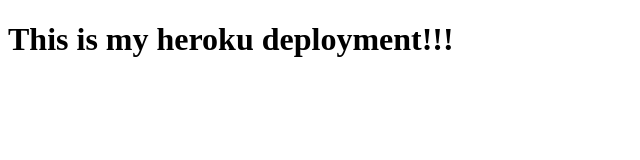
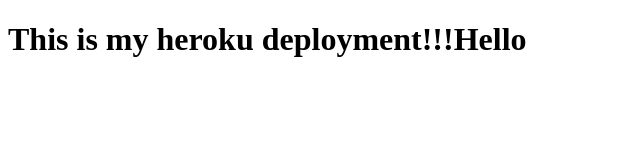
Before and after one commit to jagsdep/deployment-demo, a website: page index.html in a window 1280 px wide. Shown: the whole page, without its empty margins (0-640 px from the left). Drawn offline with Linux system fonts and the light colour scheme.

```diff
--- a/index.html
+++ b/index.html
@@ -7,6 +7,6 @@
   <title>Heroku Test</title>
 </head>
 <body>
-  <h1>This is my heroku deployment!!!</h1>
+  <h1>This is my heroku deployment!!!Hello</h1>
 </body>
 </html>
```
